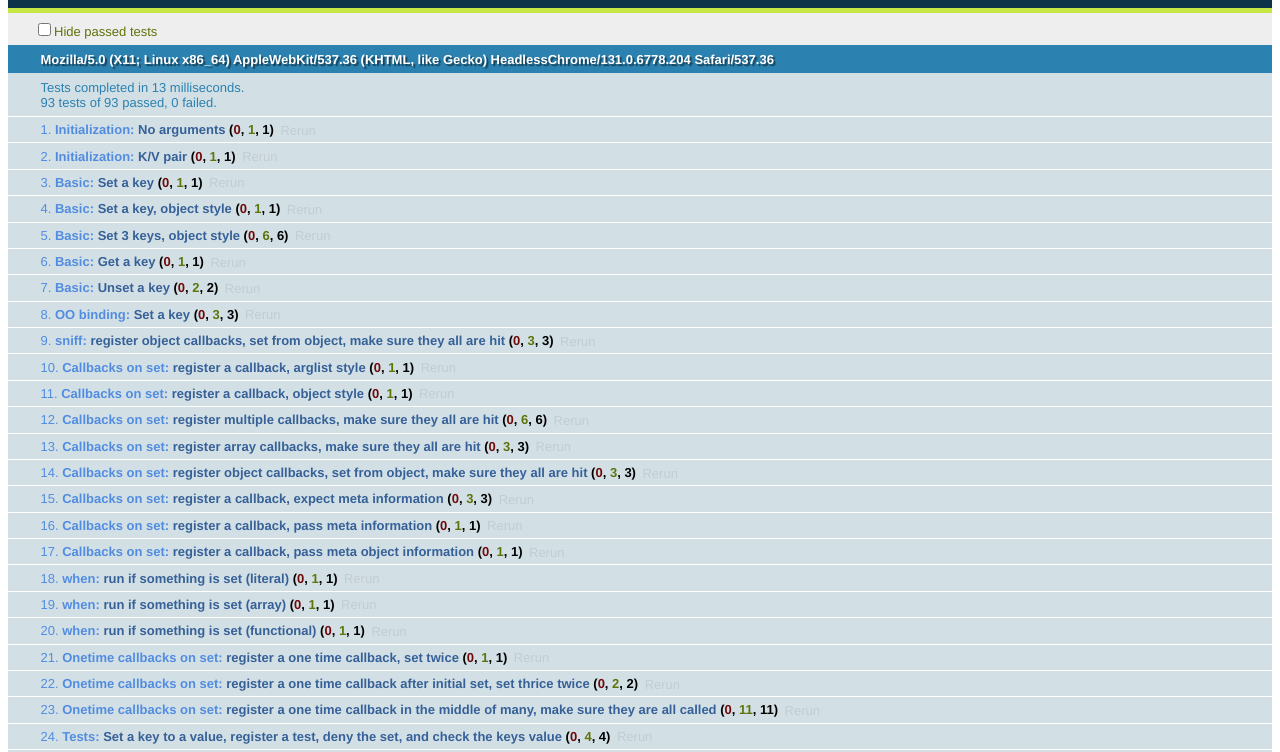
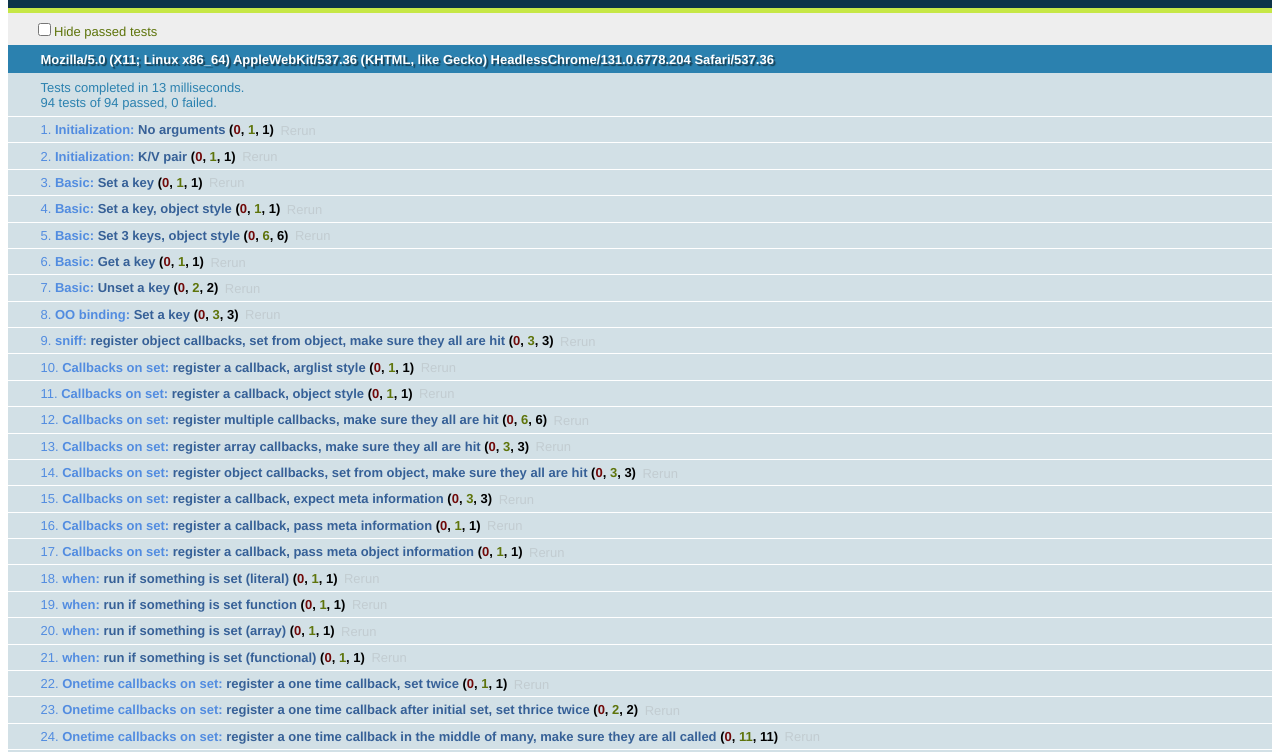
Before and after one commit to kristopolous/EvDa, a plain HTML site: page test/index.html in a window 1280 px wide. Shown: the part 48-800 px from the top of the page. Drawn offline with nearby package versions, Linux system fonts and the light colour scheme.

Commit message:
adding a when with an eval string

```diff
--- a/evda.js
+++ b/evda.js
@@ -344,6 +344,20 @@ function EvDa (imported) {
     },
 
     when: function ( key, toTest, lambda ) {
+      // See if toTest makes sense as a block of code
+      if ( isString(toTest) ) {
+        try {
+          var attempt = new Function("x", "return x" + toTest);
+
+          // If this doesn't through an exception,
+          // we'll call it gold and then make the function
+          // our test case
+          attempt();
+
+          toTest = attempt;
+        } catch (ex) { }
+      }
+
       return pub(key, function(value) {
         if(
           // Look for identical arrays by comparing their string values.
--- a/test/index.html
+++ b/test/index.html
@@ -267,6 +267,17 @@ module("when");
       equal(value, 'value', 'bad Callback triggered');
     });
     ev('key','value');
+  });
+  test("run if something is set function", function(){
+    expect(1);
+    var ev = EvDa();
+
+    ev.when("key", " > 2", function(value) {
+      equal(value, 3, 'Callback triggered');
+    });
+    ev('key', 0);
+    ev('key', 1);
+    ev('key', 3);
   });
   test("run if something is set (array)", function(){
     expect(1);
```
Also changed, not shown: README.md, evda.min.js.
